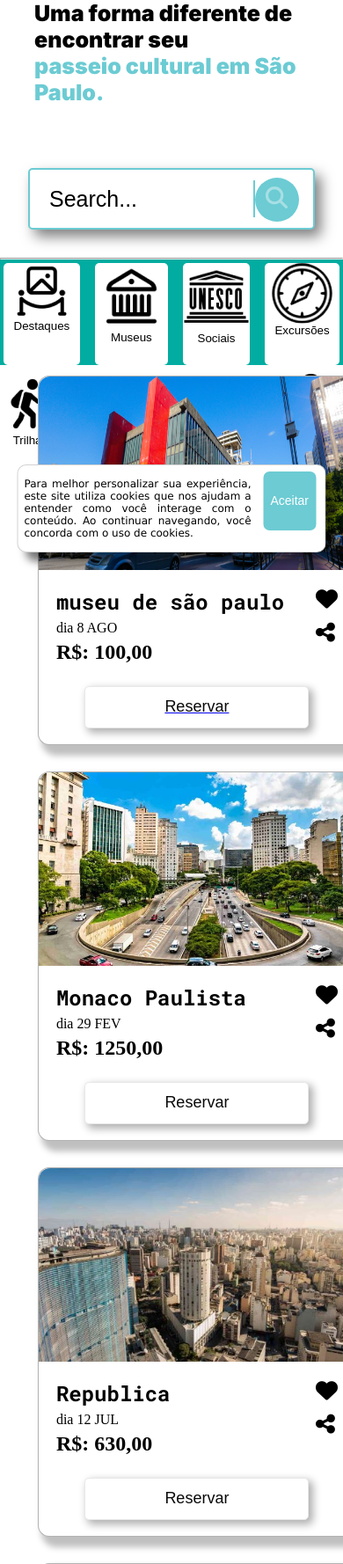
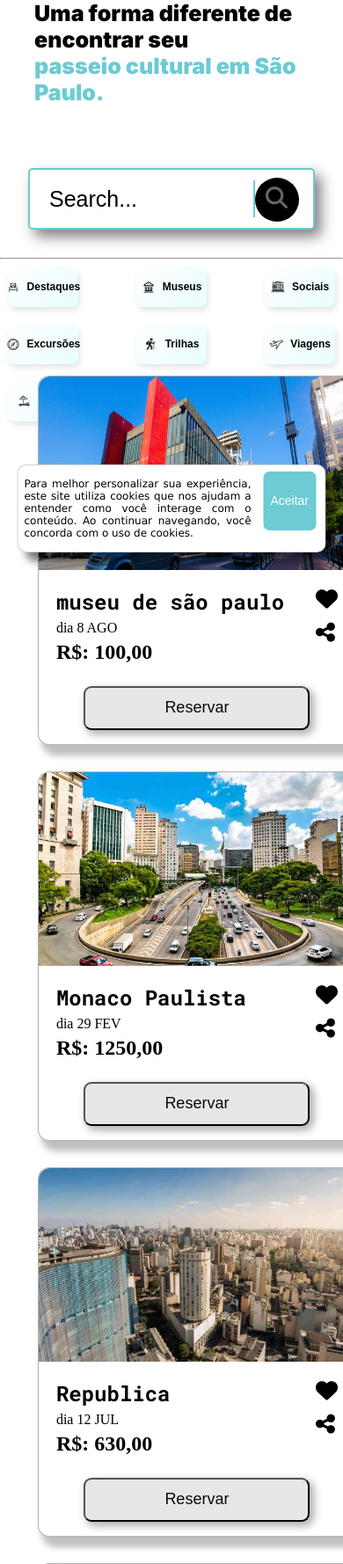
Before and after one commit to ViniciusWilber/TakeTicket, a PHP site: page / in a window 390 px wide; the page is wider, and only the part inside the window is pictured. Shown: the part 191-1969 px from the top of that part at 88% size. Run offline with PHP 8.4, Linux system fonts and the light colour scheme; some libraries are stand-ins or nearby versions.

Commit message:
Efeito de navegação

```diff
--- a/css/index.css
+++ b/css/index.css
@@ -101,7 +101,7 @@
     position: absolute;
     top: -3px;
     right: -18px;
-    background: #6CCBD3;
+    background: #000000;
     border-radius: 30px;
 
     transition: var(--transition-cubic-bezier);
@@ -156,34 +156,92 @@
     text-decoration: none;
     font-size: 60px;
 }
-.meu-botao{
-  max-width: 100%;
-  height: 100%;
+/* Estilo da barra de navegação */
+
+#coracao:hover{
+  color: #ff3838;
+}
+
+.navg {
+  background-color: #ffffff;
+  padding: 15px 30px;
   display: flex;
-  flex-direction: column;
+  flex-wrap: wrap; /* Permite que os botões quebrem linha em telas menores */
+  justify-content: center; /* Centraliza os botões */
+  border-radius: 12px;
+
+  gap: 10px; /* Espaçamento entre os botões */
+}
+
+/* Botões */
+.meu-botao {
+  display: flex;
   align-items: center;
-  border: white;
+  justify-content: center;
+  width: 150px;
+  height: 60px;
+  border: none;
+  border-radius: 8px;
+  background: linear-gradient(135deg, #ffffff, #e9fdff);
+  color: #000000;
+  font-weight: bold;
   cursor: pointer;
-  background-color: white;
-  border-radius: 5px;
+  transition: transform 0.2s, background 0.3s, box-shadow 0.3s;
+  box-shadow: 2px 4px 6px rgba(0, 0, 0, 0.1);
+  font-size: 16px;
+  text-align: center;
+  margin: 5px; /* Adiciona espaçamento ao redor dos botões */
 }
-.meu-botao img:hover{
-  width: 115%;
+
+/* Imagens dos botões */
+.meu-botao img {
+  width: 24px;
+  height: 24px;
+  object-fit: contain;
+  margin-right: 8px;
 }
-.conjunto1 button{
-  display: flex;
-  flex-direction: column;
-  align-items: center;
-  border: white;
-  cursor: pointer;
-  background-color: white;
-  border-radius: 5px;
-  border: solid 1px rgb(233, 232, 232);
+
+/* Botão clicado */
+.meu-botao.clicado {
+  background: linear-gradient(135deg, #6CCBD3, #3BAFDA);
+  box-shadow: 2px 6px 12px rgba(0, 0, 0, 0.2);
+  transform: scale(1.05);
+
 }
-/* .meu-botao.clicado {
-  background-color: #6CCBD3;
-  box-shadow: 2px 2px 3px 1px #00000040;
-} */
+
+/* Efeito hover */
+.meu-botao:hover {
+  background: linear-gradient(135deg, #6CCBD3, #3BAFDA);
+  transform: translateY(-3px);
+  box-shadow: 4px 8px 12px rgba(0, 0, 0, 0.15);
+}
+
+/* Responsividade para telas menores */
+@media (max-width: 768px) {
+  .meu-botao {
+    width: 100px; /* Reduz a largura dos botões em telas menores */
+    height: 50px; /* Reduz a altura dos botões em telas menores */
+    font-size: 14px; /* Diminui o tamanho da fonte */
+  }
+
+  .meu-botao img {
+    width: 20px; /* Reduz tamanho das imagens */
+    height: 20px;
+  }
+}
+
+@media (max-width: 480px) {
+  .meu-botao {
+    width: 80px; /* Mais ajuste para telas muito pequenas */
+    height: 45px;
+    font-size: 12px;
+  }
+
+  .meu-botao img {
+    width: 16px;
+    height: 16px;
+  }
+}
 .navegacao nav{
     width: 100%;
     height: 120px;
@@ -370,7 +428,7 @@
   }
   .navg {
     width: 60%;
-    background: #03aca0;
+    background: #ffffff;
   }
   .navegacao nav{
     flex-wrap: wrap;
```
Also changed, not shown: cardes.php (+12 -12 lines).
